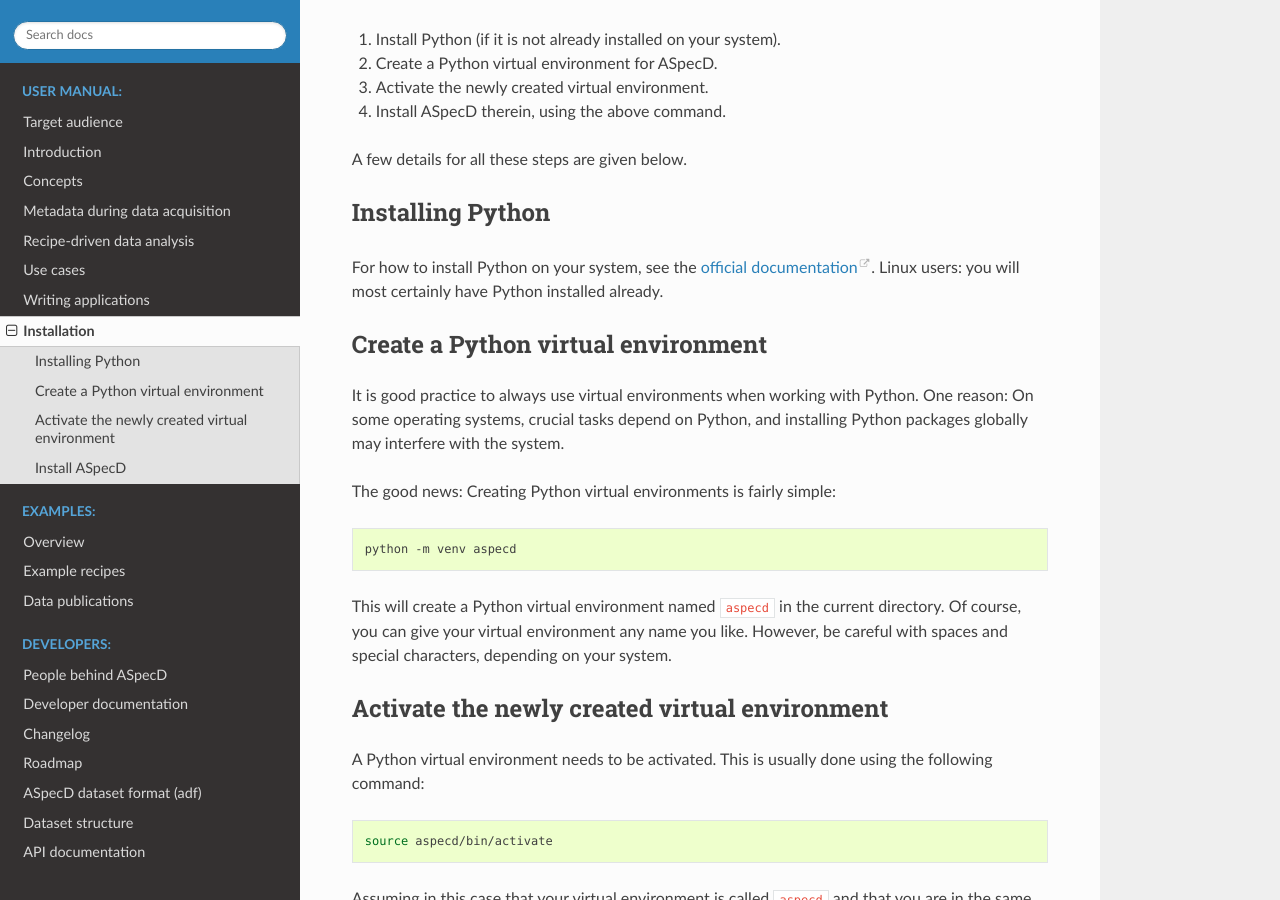
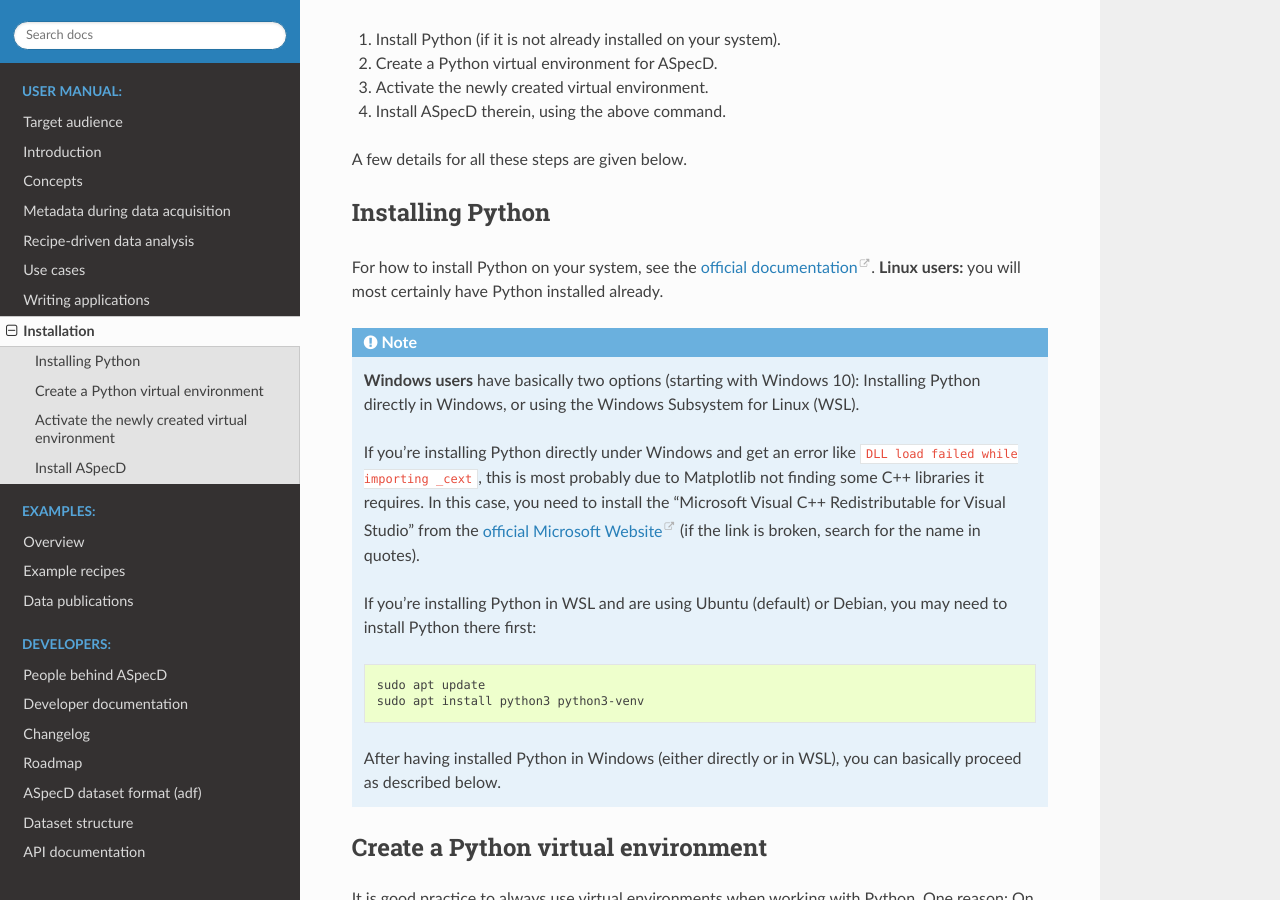
Before and after one commit to tillbiskup/aspecd, a Sphinx documentation site: the page built from docs/installing.rst, in a window 1280 px wide and 900 px high, scrolled down 467 px. Built offline with Sphinx 7.4.7 and the Read the Docs theme 3.1.0, drawn with Linux system fonts in a browser that asks for light colours.

Commit message:
Add setuptools to requirements; note on installing under MS Windows.

```diff
--- a/docs/installing.rst
+++ b/docs/installing.rst
@@ -1,9 +1,11 @@
 Installation
 ============
 
-Installing the ASpecD package is as simple as installing any other Python package, as ASpecD is available from the `Python Package Index (PyPI) <https://www.pypi.org/>`_. Simply open a terminal on your computer and type::
+Installing the ASpecD package is as simple as installing any other Python package, as ASpecD is available from the `Python Package Index (PyPI) <https://www.pypi.org/>`_. Simply open a terminal on your computer and type:
 
-  pip install aspecd
+.. code-block:: bash
+
+    pip install aspecd
 
 This will install the ASpecD package (and all its dependencies) on your computer.
 
@@ -25,7 +27,24 @@
 Installing Python
 -----------------
 
-For how to install Python on your system, see the `official documentation <https://wiki.python.org/moin/BeginnersGuide/Download>`_. Linux users: you will most certainly have Python installed already.
+For how to install Python on your system, see the `official documentation <https://wiki.python.org/moin/BeginnersGuide/Download>`_. **Linux users:** you will most certainly have Python installed already.
+
+
+.. note::
+
+    **Windows users** have basically two options (starting with Windows 10): Installing Python directly in Windows, or using the Windows Subsystem for Linux (WSL).
+
+    If you're installing Python directly under Windows and get an error like ``DLL load failed while importing _cext``, this is most probably due to Matplotlib not finding some C++ libraries it requires. In this case, you need to install the "Microsoft Visual C++ Redistributable for Visual Studio" from the `official Microsoft Website <https://www.microsoft.com/en-us/download/details.aspx?id=48145>`_ (if the link is broken, search for the name in quotes).
+
+    If you're installing Python in WSL and are using Ubuntu (default) or Debian, you may need to install Python there first:
+
+    .. code-block:: bash
+
+        sudo apt update
+        sudo apt install python3 python3-venv
+
+    After having installed Python in Windows (either directly or in WSL), you can basically proceed as described below.
+
 
 
 Create a Python virtual environment
--- a/setup.py
+++ b/setup.py
@@ -53,6 +53,7 @@
         "oyaml",
         "asdf",
         "bibrecord",
+        "setuptools",
     ],
     extras_require={
         "dev": [
```
Also changed, not shown: 1 other file.
